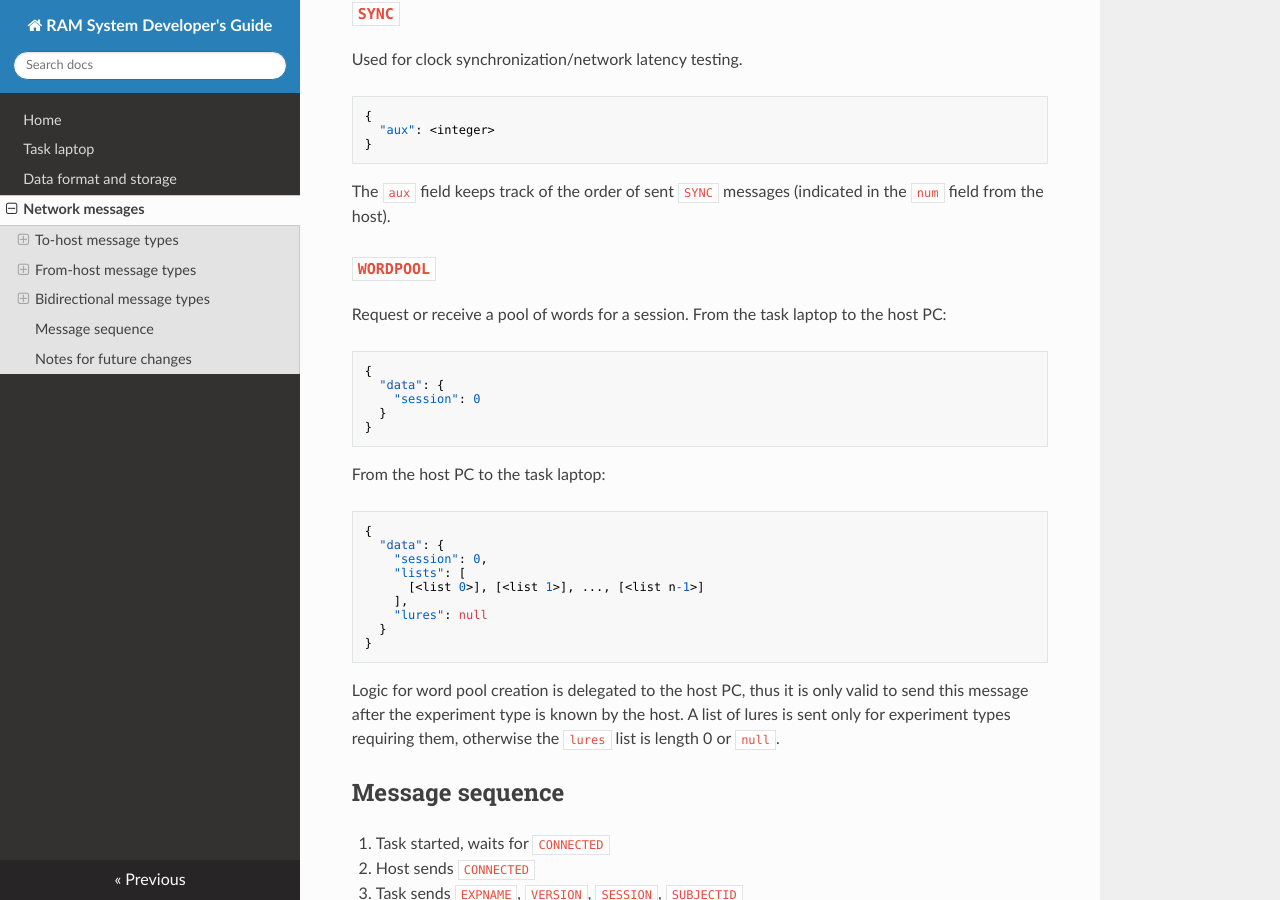
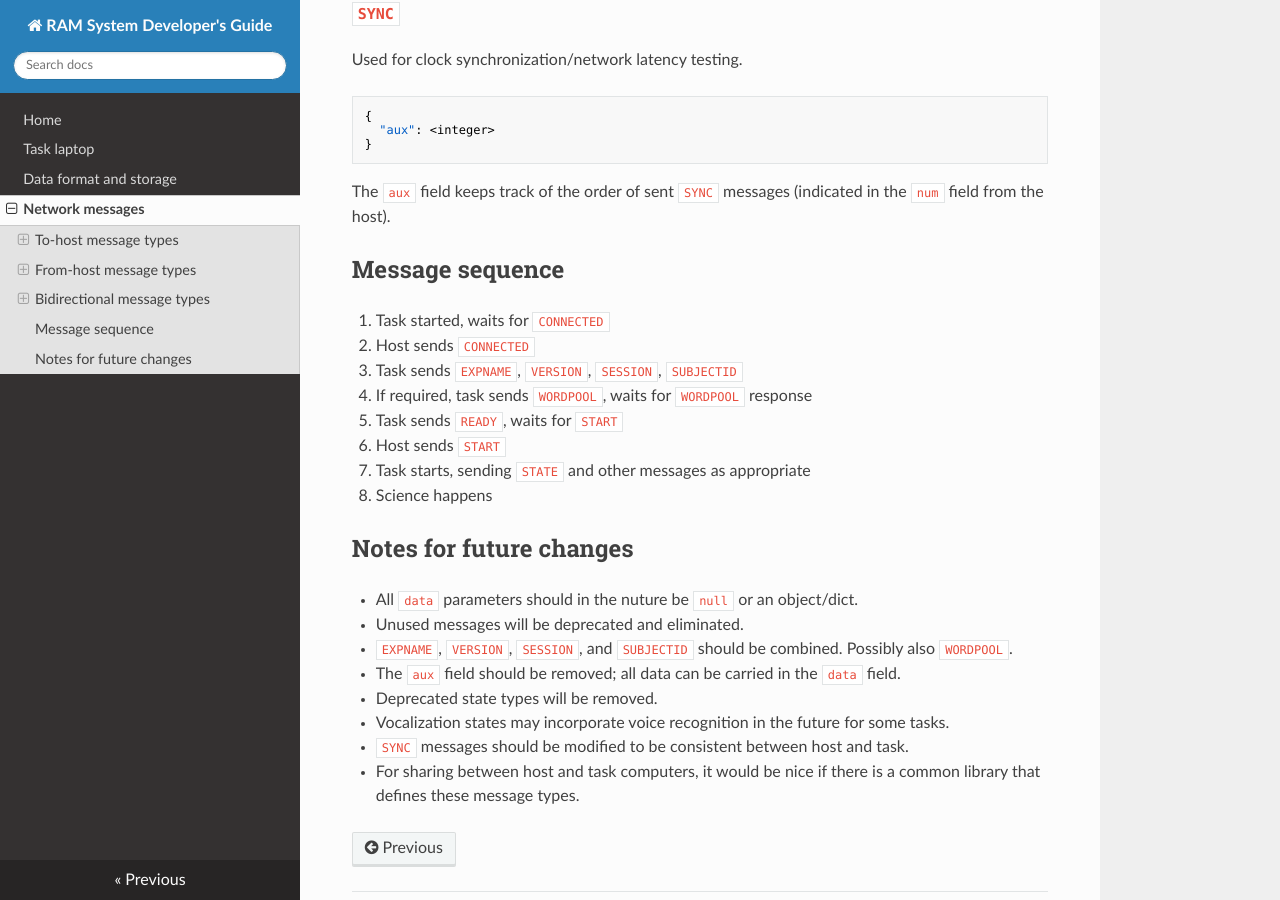
Before and after one commit to pennmem/ram-devguide, an MkDocs documentation site: the page built from docs/networking.md, in a window 1280 px wide and 900 px high, scrolled down 3947 px. Built offline with MkDocs 1.6.1, drawn with Linux system fonts in a browser that asks for light colours; nearby versions of some CDN libraries; old or Windows-style settings are respelled for this version of MkDocs.

Commit message:
Remove `WORDPOOL` message documentation
Since for now list generation remains with the task laptop.

````diff
--- a/docs/networking.md
+++ b/docs/networking.md
@@ -206,38 +206,6 @@ Used for clock synchronization/network latency testing.
 The `aux` field keeps track of the order of sent `SYNC` messages (indicated in
 the `num` field from the host).
 
-### `WORDPOOL`
-
-Request or receive a pool of words for a session. From the task laptop to the
-host PC:
-
-```json
-{
-  "data": {
-    "session": 0
-  }
-}
-```
-
-From the host PC to the task laptop:
-
-```json
-{
-  "data": {
-    "session": 0,
-    "lists": [
-      [<list 0>], [<list 1>], ..., [<list n-1>]
-    ],
-    "lures": null
-  }
-}
-```
-
-Logic for word pool creation is delegated to the host PC, thus it is only valid
-to send this message after the experiment type is known by the host. A list of
-lures is sent only for experiment types requiring them, otherwise the `lures`
-list is length 0 or `null`.
-
 ## Message sequence
 
 1. Task started, waits for `CONNECTED`
````
